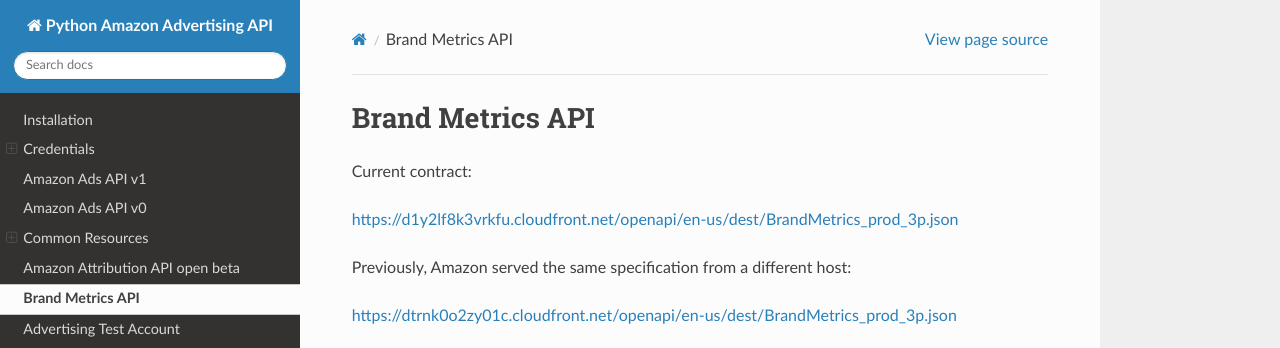
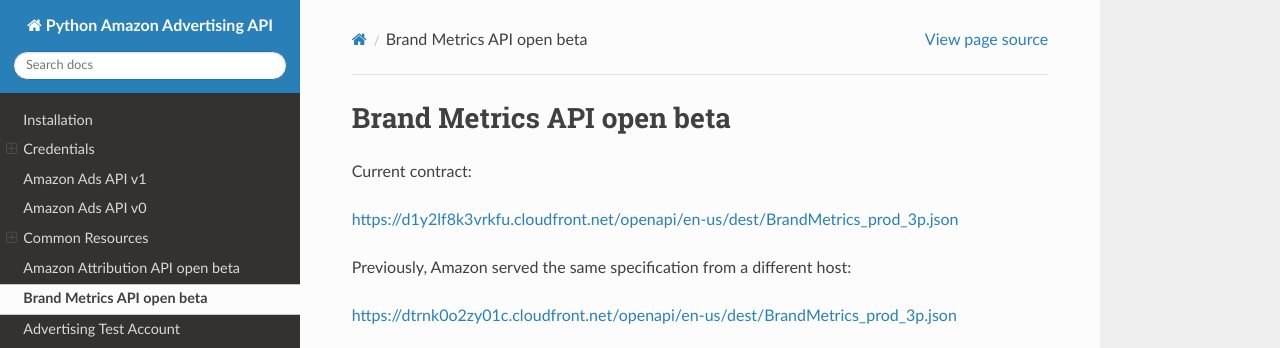
Before and after one commit to denisneuf/python-amazon-ad-api, a Sphinx documentation site: the page built from docs/api/brand_metrics.rst, in a window 1280 px wide, cut to the strip 0-348 px from the top of the page. Built offline with Sphinx 7.4.7 and the Read the Docs theme 3.1.0, drawn with Linux system fonts in a browser that asks for light colours.

Commit message:
docs(brand_metrics): restore the open beta label the Amazon page still shows\n\nAn earlier commit dropped 'open beta' from the page title and the README because\nthe contract file never says it: info.description describes the product and\nmakes no beta claim, unlike Attribution which states the beta in the same field.\n\nThat reasoning was wrong. Amazon's brand-metrics OpenAPI page lists the family\nas beta, and the contract's silence is not counter-evidence -- the two sources\ndisagree, and the page is the one the operator sees. The label goes back.\n\nReverts the title of that commit only. Every other correction in it stands:\nthe field names, the payload documentation, the polling rule, the contract links\nand the two working examples.

```diff
--- a/docs/api/brand_metrics.rst
+++ b/docs/api/brand_metrics.rst
@@ -1,5 +1,5 @@
-Brand Metrics API
-=================
+Brand Metrics API open beta
+===========================
 
 Current contract:
 
```
Also changed, not shown: README.md (+1 -1 lines).
